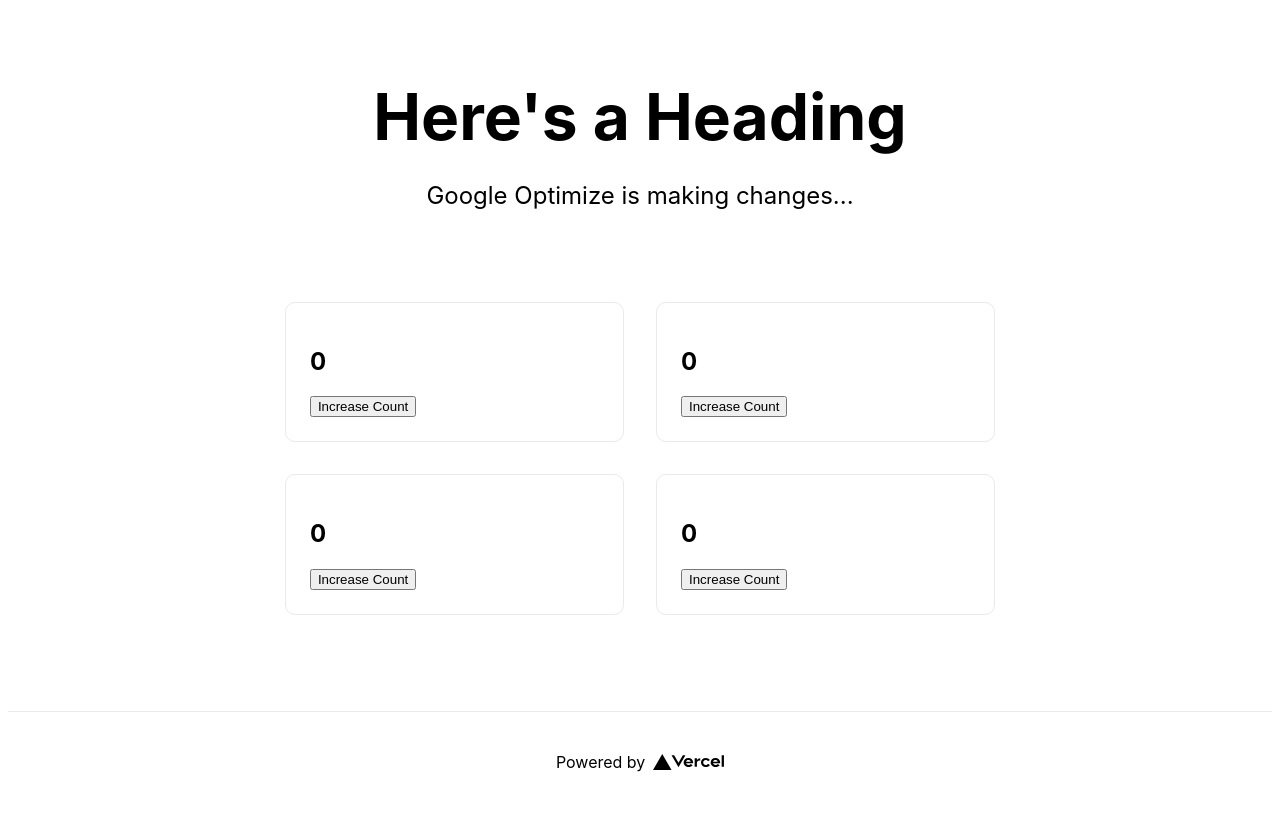
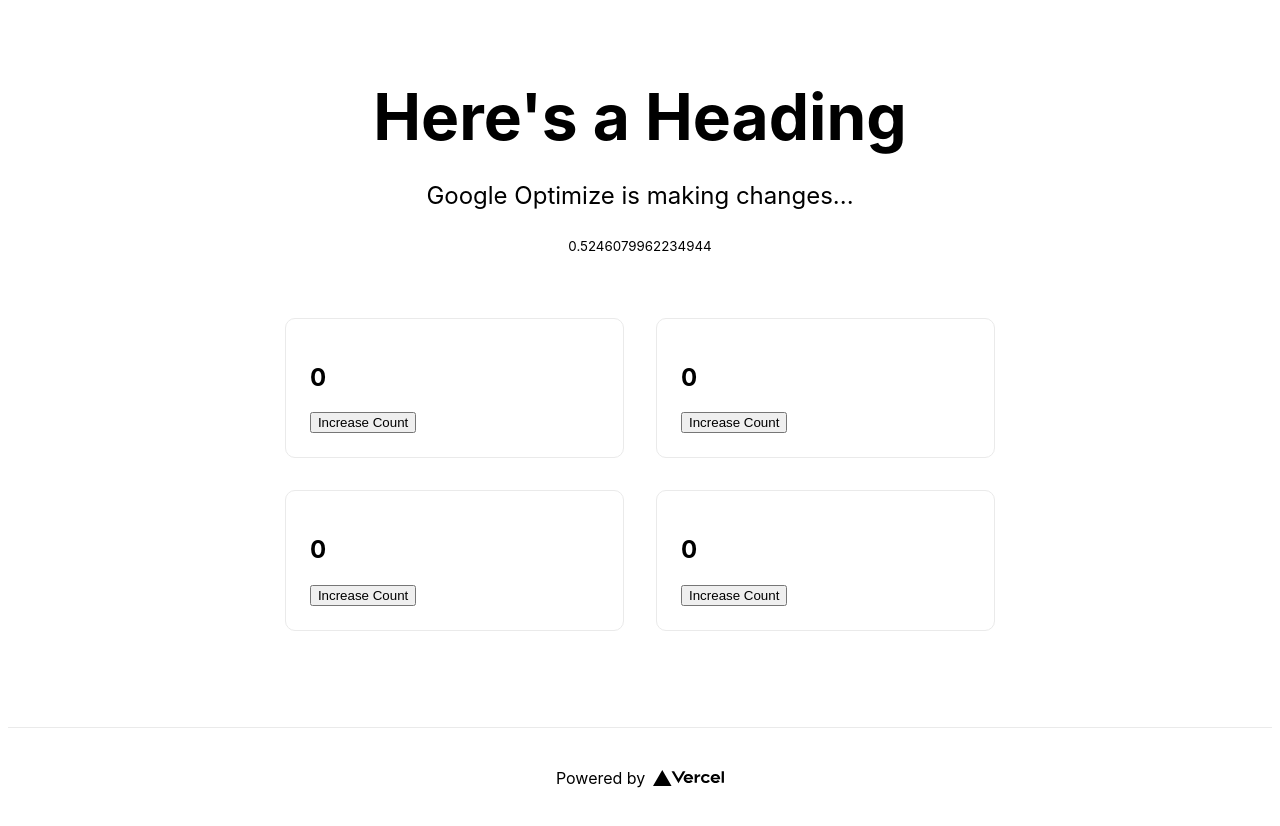
Before and after one commit to jacksonhardaker/next-js-google-optimize, a Next.js app: page / in a window 1280 px wide. Built offline with nearby package versions, Linux system fonts and the light colour scheme.

Commit message:
more state changes

```diff
--- a/pages/index.js
+++ b/pages/index.js
@@ -1,7 +1,14 @@
 import Head from 'next/head'
 import { Counter } from '../src/components/Counter'
+import { useEffect, useState } from 'react'
 
 export default function Home() {
+  const [thing, setThing] = useState(null);
+
+  useEffect(() => {
+    setThing(Math.random());
+  }, []);
+
   return (
     <div className="container">
       <Head>
@@ -17,6 +24,7 @@ export default function Home() {
         <p className="description">
           Google Optimize is making changes...
         </p>
+        <small>{thing}</small>
 
         <div className="grid">
           <div className="card">
```
